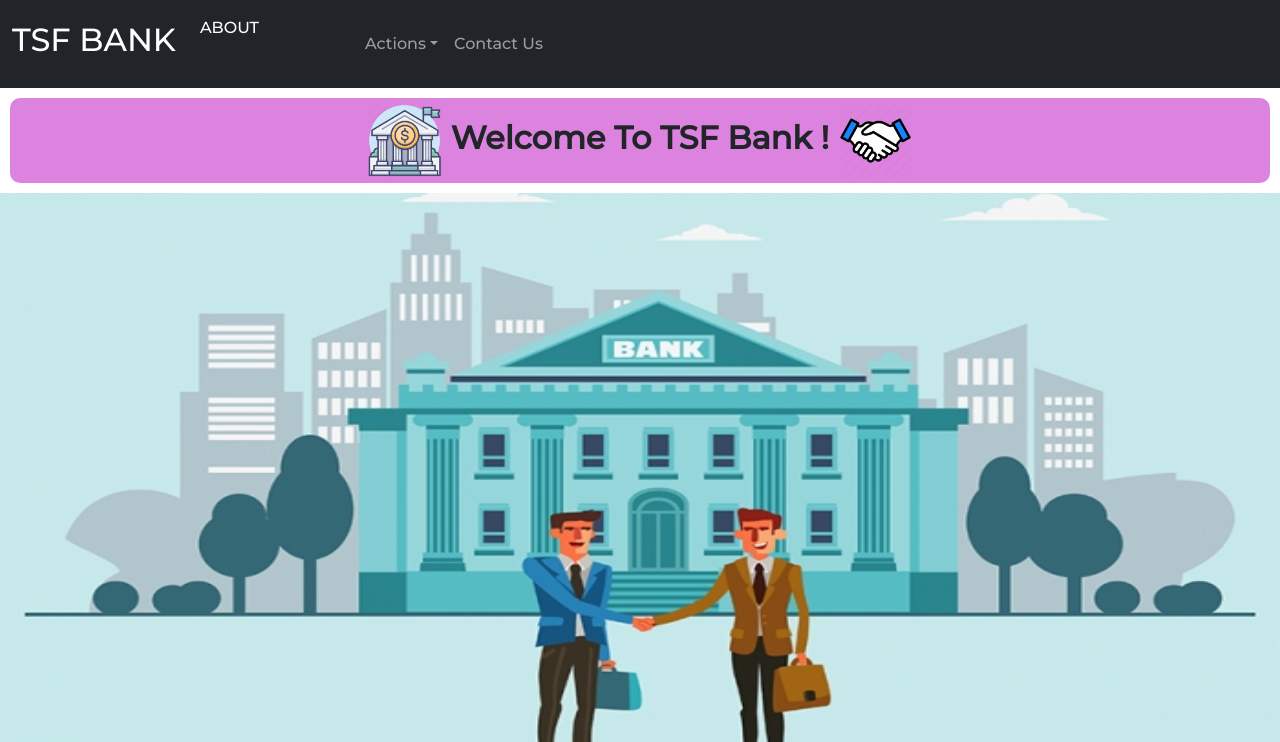
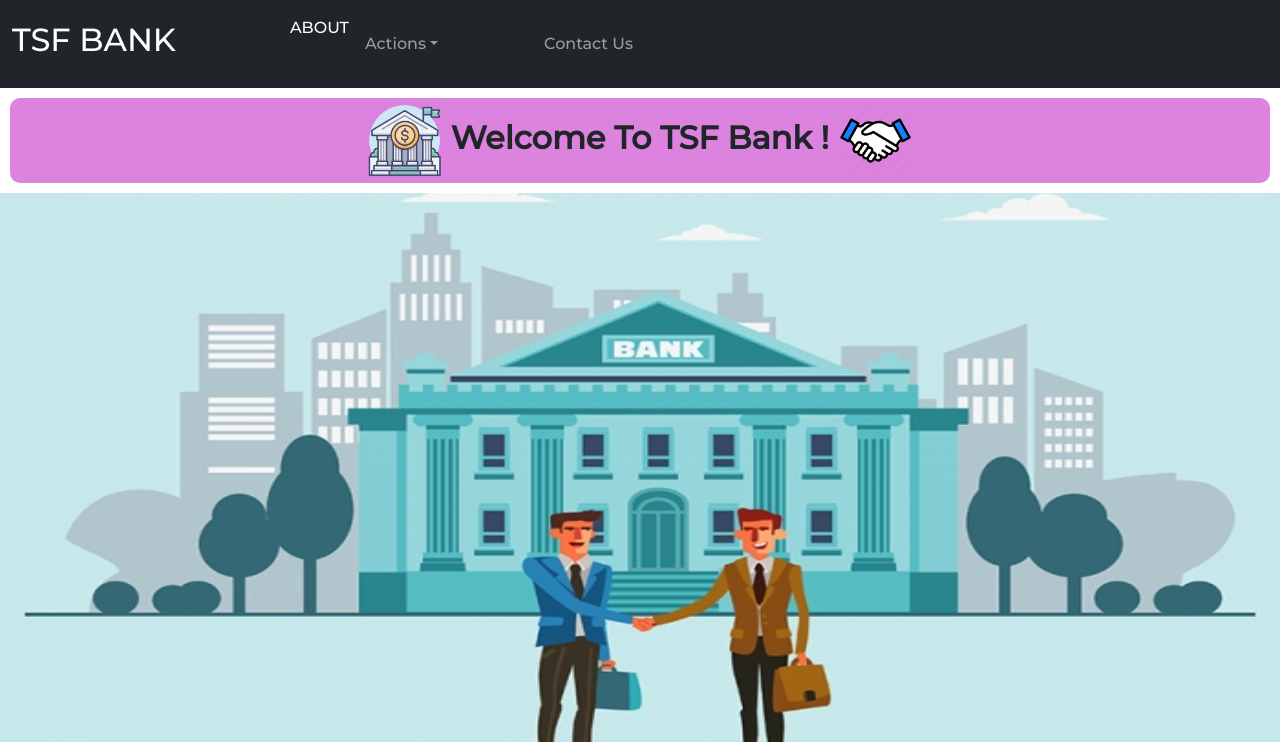
Before and after one commit to saloni-29/Basic-Banking-System, a PHP site: page / in a window 1280 px wide. Shown: the top 742 px of the page. Run offline with PHP 8.4, Linux system fonts and the light colour scheme.

Commit message:
Update index.php

```diff
--- a/index.php
+++ b/index.php
@@ -26,9 +26,9 @@
         <div class="collapse navbar-collapse text-center" id="collapsenavbar">
             <ul class="navbar-nav ml-auto">
                 <li class="nav-item">
-                    <a href="index.php" class="nav-link text-white "><span style="margin-right:90px;">ABOUT</span></a></li>
+                    <a href="index.php" class="nav-link text-white "><span style="margin-left:90px;">ABOUT</span></a></li>
                     <li class="nav-item dropdown py-3">
-                        <a class="nav-link dropdown-toggle" href="#" id="navbarDropdown" role="button" data-bs-toggle="dropdown" aria-expanded="false" span style="margin-right:90px:">Actions</a>
+                        <a class="nav-link dropdown-toggle" href="#" id="navbarDropdown" role="button" data-bs-toggle="dropdown" aria-expanded="false" span style="margin-left:90px:">Actions</a>
                         <ul class="dropdown-menu" aria-labelledby="navbarDropdown">
                             <li><a class="dropdown-item py-3" href="money.php">Money Transfer</a></li>
                             <li><a class="dropdown-item py-3" href="history.php">Transaction History</a></li>
@@ -36,7 +36,7 @@
                         </ul>
                     </li>
                     <li class="nav-item py-3">
-                        <a class="nav-link" href="contact.php"><span style="margin-right:90px;">Contact Us</a>
+                        <a class="nav-link" href="contact.php"><span style="margin-left:90px;">Contact Us</a>
                     </li>
                 </ul>
             </div>
```
